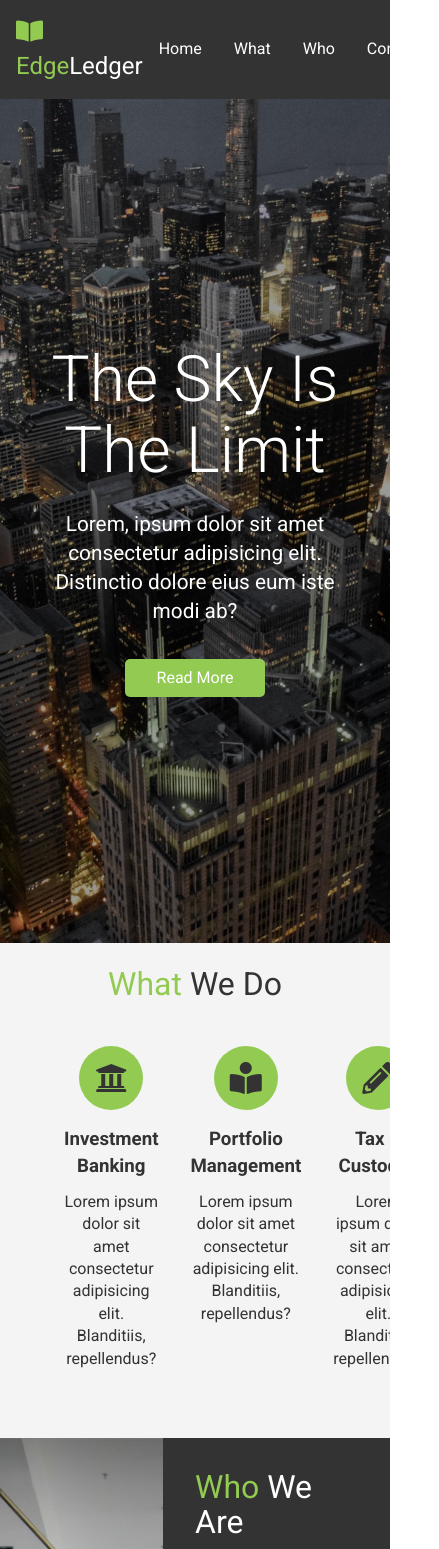
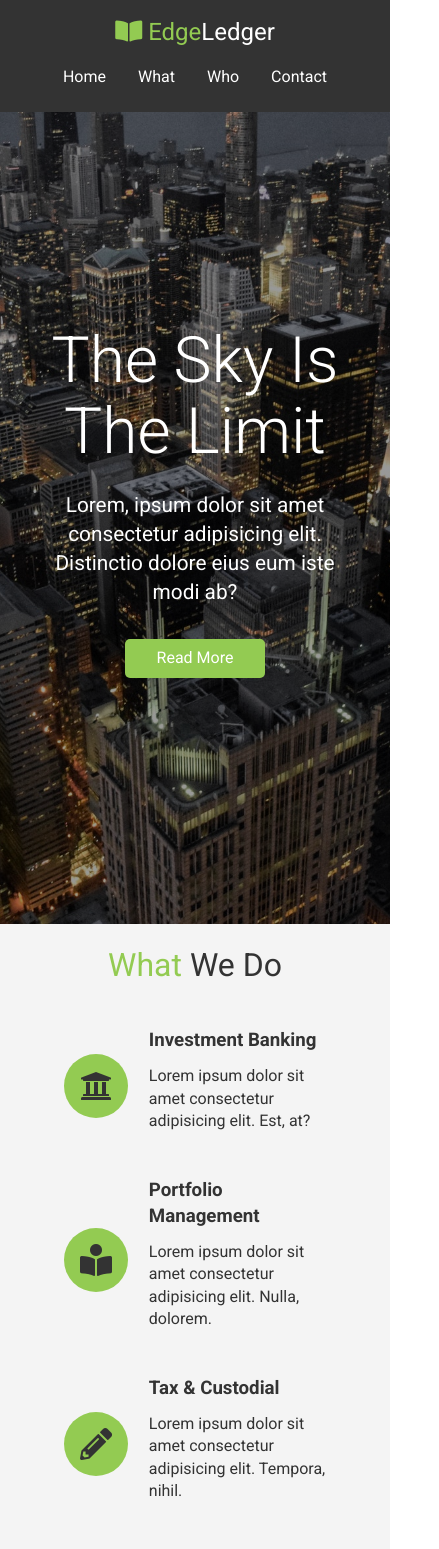
Before and after one commit to johnjcollins/edgeledger, a plain HTML site: page index.html in a window 390 px wide. Shown: the top 1549 px of the page, 439 px wide, since content can reach past the window. Drawn offline with nearby package versions, Linux system fonts and the light colour scheme; some packages are replaced by stand-ins of ours.

Commit message:
Responsive changes completed

```diff
--- a/css/mobile.css
+++ b/css/mobile.css
@@ -0,0 +1,69 @@
+#what .items {
+  display: block;
+  padding: 1rem;
+}
+
+#what .items .item {
+  display: flex;
+  text-align: left;
+}
+
+#what .items .item i {
+  margin-right: 1.3rem;
+  align-self: center;
+  margin-bottom: 0;
+}
+
+@media (max-width: 500px) {
+  #navbar {
+    flex-direction: column;
+    align-items: center;
+  }
+
+  #navbar .logo {
+    margin-bottom: 0.5rem;
+    text-align: center;
+  }
+
+  #navbar ul {
+    padding: 0.5rem;
+  }
+
+  #showcase .showcase-content {
+    margin-top: -2rem;
+  }
+
+  #who {
+    display: block;
+  }
+
+  #who .who-img {
+    display: none;
+  }
+
+  #clients .items img {
+    width: 80%;
+  }
+  #clients .items div:last-child {
+    display: none;
+  }
+
+  #contact {
+    flex-direction: column;
+  }
+
+  #contact .map {
+    height: 200px;
+    border-top: 4px solid #333;
+  }
+}
+
+@media (max-height: 568px) {
+  .l-heading {
+    font-size: 3rem;
+  }
+
+  .lead {
+    font-size: 1rem;
+  }
+}
--- a/css/widescreen.css
+++ b/css/widescreen.css
@@ -0,0 +1,14 @@
+#what .items .item {
+  display: flex;
+  text-align: left;
+}
+
+#what .items .item i {
+  margin-right: 1.3rem;
+  align-self: center;
+  margin-bottom: 0;
+}
+
+#contact .map {
+  flex: 2;
+}
--- a/index.html
+++ b/index.html
@@ -10,6 +10,7 @@
       integrity="sha384-50oBUHEmvpQ+1lW4y57PTFmhCaXp0ML5d60M1M7uH2+nqUivzIebhndOJK28anvf"
       crossorigin="anonymous"
     />
+    <link rel="stylesheet" href="css/style.css" />
     <link
       rel="stylesheet"
       media="screen and (max-width: 768px)"
@@ -18,9 +19,8 @@
     <link
       rel="stylesheet"
       media="screen and (min-width: 1100px"
-      href="css/mobile.css"
+      href="css/widescreen.css"
     />
-    <link rel="stylesheet" href="css/style.css" />
     <title>EdgeLedger Financial | Accounting & Investment</title>
   </head>
   <body id="home">
@@ -59,27 +59,33 @@
         <div class="items">
           <div class="item">
             <i class="fas fa-university fa-2x"></i>
+            <div>
               <h3>Investment Banking</h3>
               <p>
-              Lorem ipsum dolor sit amet consectetur adipisicing elit.
-              Blanditiis, repellendus?
+                Lorem ipsum dolor sit amet consectetur adipisicing elit. Est,
+                at?
               </p>
+            </div>
           </div>
           <div class="item">
             <i class="fas fa-book-reader fa-2x"></i>
+            <div>
               <h3>Portfolio Management</h3>
               <p>
-              Lorem ipsum dolor sit amet consectetur adipisicing elit.
-              Blanditiis, repellendus?
+                Lorem ipsum dolor sit amet consectetur adipisicing elit. Nulla,
+                dolorem.
               </p>
+            </div>
           </div>
           <div class="item">
             <i class="fas fa-pencil-alt fa-2x"></i>
+            <div>
               <h3>Tax & Custodial</h3>
               <p>
                 Lorem ipsum dolor sit amet consectetur adipisicing elit.
-              Blanditiis, repellendus?
+                Tempora, nihil.
               </p>
+            </div>
           </div>
         </div>
       </div>
```
Lines whose indentation alone changed are shown as unchanged.
